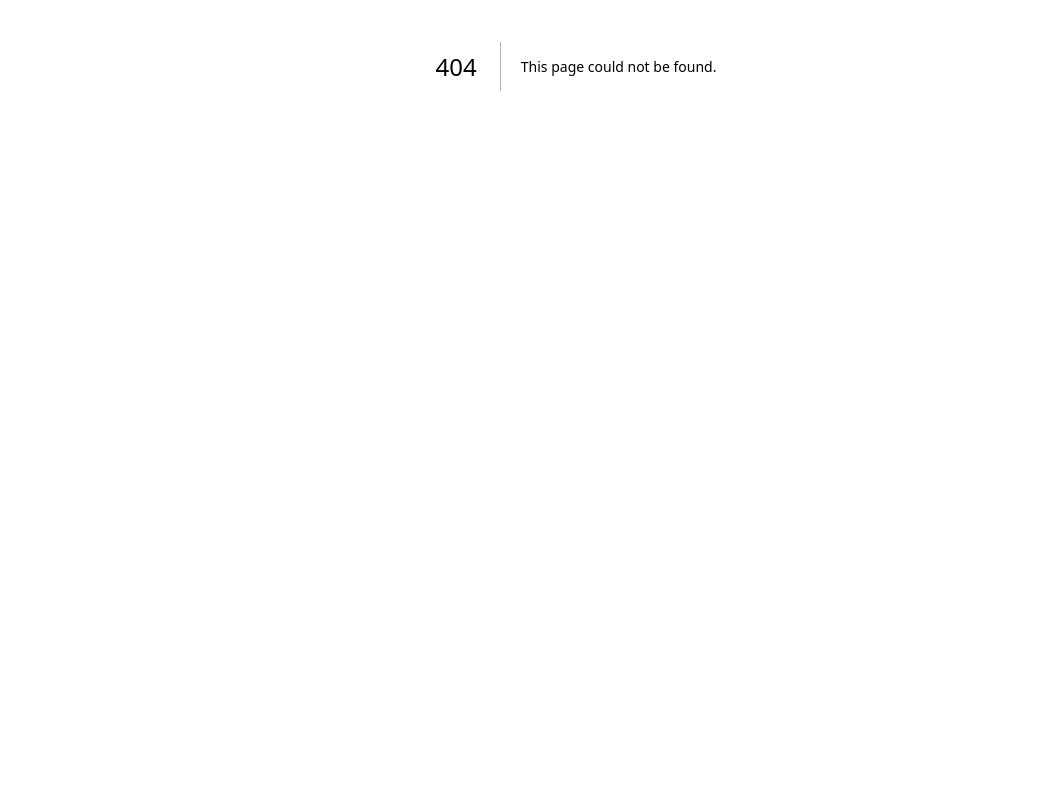
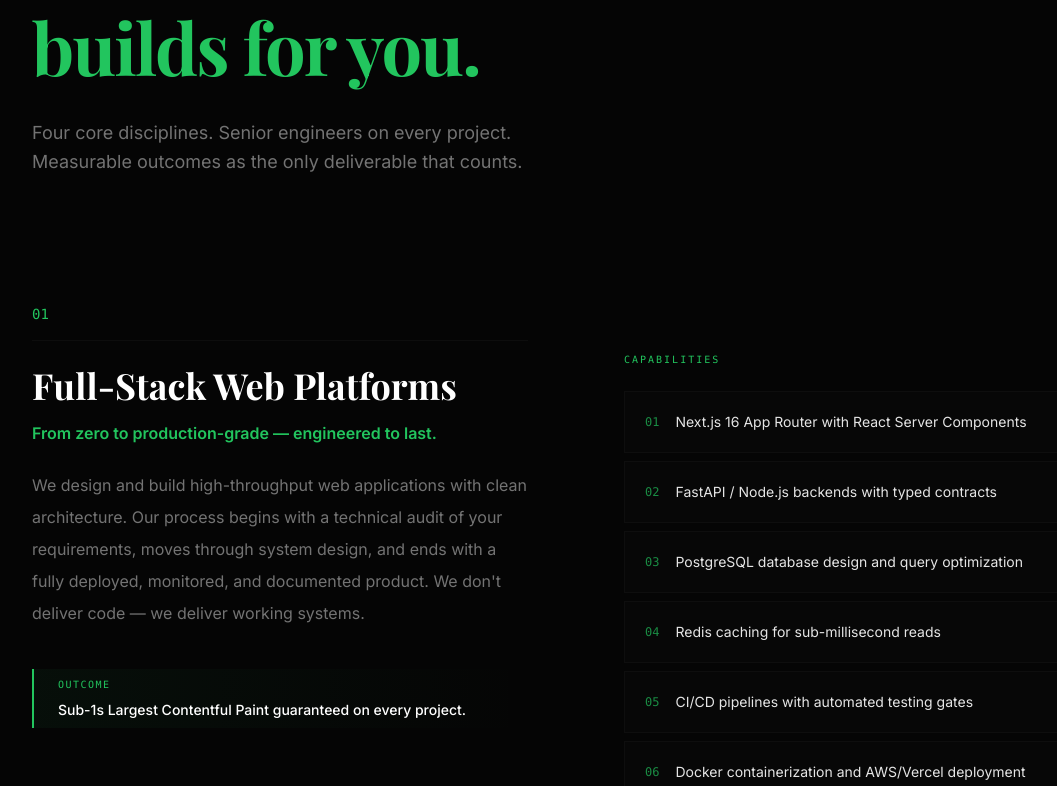
Before and after one commit to mdeocder24/Krudex-Tech, a Next.js app: page /services in a window 1280 px wide. Before the commit this address had no page. Shown: the part 334-1120 px from the top of the page, without its empty margins (64-1121 px from the left). Before the commit the page ends 800 px from the top, so only its background shows below. Built offline with nearby package versions, Linux system fonts and the light colour scheme; a web font is replaced by a local one.

Commit message:
feat: implement Services component and page with detailed service offerings and navigation bar

```diff
--- /dev/null
+++ b/src/app/services/page.tsx
@@ -0,0 +1,176 @@
+"use client";
+
+import React from 'react';
+import { motion } from 'framer-motion';
+import Navbar from '@/components/Navbar';
+import CTA from '@/components/CTA';
+
+const servicesData = [
+  {
+    num: "01",
+    title: "Full-Stack Web Platforms",
+    subtitle: "From zero to production-grade \u2014 engineered to last.",
+    desc: "We design and build high-throughput web applications with clean architecture. Our process begins with a technical audit of your requirements, moves through system design, and ends with a fully deployed, monitored, and documented product. We don't deliver code \u2014 we deliver working systems.",
+    outcome: "Sub-1s Largest Contentful Paint guaranteed on every project.",
+    capabilities: [
+      "Next.js 16 App Router with React Server Components",
+      "FastAPI / Node.js backends with typed contracts",
+      "PostgreSQL database design and query optimization",
+      "Redis caching for sub-millisecond reads",
+      "CI/CD pipelines with automated testing gates",
+      "Docker containerization and AWS/Vercel deployment"
+    ]
+  },
+  {
+    num: "02",
+    title: "Mobile Applications",
+    subtitle: "One codebase. Native performance on both platforms.",
+    desc: "We build cross-platform mobile applications that behave like native apps \u2014 not compromises. React Native with Expo lets us ship to iOS and Android from a single, maintainable codebase while preserving access to native device APIs, smooth 60fps animations, and offline capability.",
+    outcome: "Single codebase delivering native experience across iOS and Android.",
+    capabilities: [
+      "React Native with Expo managed and bare workflows",
+      "Native module integration (camera, biometrics, GPS)",
+      "Offline-first architecture with background sync",
+      "Push notifications and deep linking",
+      "App Store and Google Play submission",
+      "Over-the-air updates with Expo EAS"
+    ]
+  },
+  {
+    num: "03",
+    title: "AI & ML Integration",
+    subtitle: "Intelligent features that work in production \u2014 not just demos.",
+    desc: "We embed AI and machine learning into real products. That means building inference pipelines optimized for latency, training custom models on your domain data, and integrating LLM-powered features that behave predictably under load. We've shipped computer vision, NLP, and recommendation systems into production.",
+    outcome: "18ms average inference latency. 94.7% accuracy on our vision projects.",
+    capabilities: [
+      "Custom model training with TensorFlow and PyTorch",
+      "Real-time computer vision with MediaPipe",
+      "In-browser inference with TensorFlow.js and WebGL",
+      "LLM integration with OpenAI API and LangChain",
+      "RAG pipelines for document-aware AI features",
+      "ML model monitoring and retraining pipelines"
+    ]
+  },
+  {
+    num: "04",
+    title: "UI/UX & Brand Design",
+    subtitle: "Design systems that scale. Identities that command credibility.",
+    desc: "We build design systems from component primitives up \u2014 not templates down. Every interface we design is grounded in user research and business goals, then executed in Figma with full specification and handed off to engineering with working prototypes. Our branding work covers identity, collateral, and digital campaigns.",
+    outcome: "40+ brand identities delivered across startups, enterprises, and events.",
+    capabilities: [
+      "User research, flows, and wireframes",
+      "High-fidelity Figma prototypes",
+      "Component library with Tailwind CSS v4",
+      "Corporate identity and logo design",
+      "Event campaign design (TEDx, conferences)",
+      "Investor-ready pitch deck design"
+    ]
+  }
+];
+
+export default function ServicesPage() {
+  return (
+    <main className="min-h-screen bg-krudex-black selection:bg-krudex-green selection:text-krudex-black flex flex-col">
+      <Navbar />
+
+      <section className="px-8 md:px-16 lg:px-24 pt-48 pb-32 bg-krudex-black">
+        <div className="max-w-7xl mx-auto">
+          <motion.div
+            initial={{ opacity: 0, y: 20 }}
+            animate={{ opacity: 1, y: 0 }}
+            transition={{ duration: 0.5 }}
+            className="inline-flex items-center gap-2 border border-krudex-border px-3 py-1.5 mb-10"
+          >
+            <div className="w-1.5 h-1.5 rounded-full bg-krudex-green"></div>
+            <span className="text-[10px] uppercase tracking-[0.2em] text-krudex-green font-semibold">
+              SERVICES
+            </span>
+          </motion.div>
+
+          <motion.div
+            initial={{ opacity: 0, y: 20 }}
+            animate={{ opacity: 1, y: 0 }}
+            transition={{ duration: 0.5, delay: 0.1 }}
+            className="mb-32"
+          >
+            <h1 className="font-serif text-5xl md:text-7xl text-white font-bold mb-8 leading-[1.1] tracking-tight">
+              What Krudex <br />
+              <span className="text-krudex-green">builds for you.</span>
+            </h1>
+            <p className="text-krudex-muted text-lg leading-relaxed max-w-2xl">
+              Four core disciplines. Senior engineers on every project. <br className="hidden md:block" />
+              Measurable outcomes as the only deliverable that counts.
+            </p>
+          </motion.div>
+
+          <div className="flex flex-col gap-32">
+            {servicesData.map((service, idx) => (
+              <div key={idx} className="grid grid-cols-1 lg:grid-cols-2 gap-16 lg:gap-24">
+                {/* Left Column: Description */}
+                <motion.div
+                  initial={{ opacity: 0, x: -20 }}
+                  whileInView={{ opacity: 1, x: 0 }}
+                  viewport={{ once: true, margin: "-100px" }}
+                  transition={{ duration: 0.6 }}
+                  className="flex flex-col"
+                >
+                  <div className="text-krudex-green font-mono text-sm mb-6 border-b border-krudex-border/50 pb-4 inline-block w-full">{service.num}</div>
+                  <h2 className="font-serif text-4xl text-white font-bold mb-4">{service.title}</h2>
+                  <h3 className="text-krudex-green font-semibold mb-6">{service.subtitle}</h3>
+                  <p className="text-krudex-muted text-base leading-loose mb-10">
+                    {service.desc}
+                  </p>
+                  <div className="border-l-2 border-krudex-green pl-6 py-2 bg-gradient-to-r from-krudex-green/5 to-transparent">
+                    <div className="text-[10px] text-krudex-green font-mono uppercase tracking-[0.15em] mb-2">
+                      OUTCOME
+                    </div>
+                    <p className="text-white font-medium text-sm">
+                      {service.outcome}
+                    </p>
+                  </div>
+                </motion.div>
+
+                {/* Right Column: Capabilities */}
+                <motion.div
+                  initial={{ opacity: 0, x: 20 }}
+                  whileInView={{ opacity: 1, x: 0 }}
+                  viewport={{ once: true, margin: "-100px" }}
+                  transition={{ duration: 0.6, delay: 0.2 }}
+                  className="flex flex-col pt-12"
+                >
+                  <div className="text-[10px] text-krudex-green font-mono uppercase tracking-[0.2em] mb-6">
+                    CAPABILITIES
+                  </div>
+                  <div className="flex flex-col gap-2">
+                    {service.capabilities.map((cap, capIdx) => (
+                      <div
+                        key={capIdx}
+                        className="bg-krudex-card/50 border border-krudex-border/50 p-5 flex items-center gap-4 hover:border-krudex-green/30 transition-colors"
+                      >
+                        <span className="text-krudex-green font-mono text-xs opacity-70">
+                          {String(capIdx + 1).padStart(2, '0')}
+                        </span>
+                        <span className="text-krudex-text text-sm">{cap}</span>
+                      </div>
+                    ))}
+                  </div>
+                </motion.div>
+              </div>
+            ))}
+          </div>
+        </div>
+      </section>
+
+      <CTA />
+
+      <footer className="w-full border-t border-krudex-border py-8 px-8 md:px-16 lg:px-24 flex items-center justify-between text-sm text-krudex-muted mt-auto">
+        <p>&copy; {new Date().getFullYear()} Krudex Technologies PVT. LTD.</p>
+        <div className="flex gap-6">
+          <a href="#" className="hover:text-white transition-colors">LinkedIn</a>
+          <a href="#" className="hover:text-white transition-colors">Twitter</a>
+          <a href="#" className="hover:text-white transition-colors">GitHub</a>
+        </div>
+      </footer>
+    </main>
+  );
+}
--- a/src/components/Navbar.tsx
+++ b/src/components/Navbar.tsx
@@ -26,7 +26,7 @@ const Navbar = () => {
         {['Services', 'Our Work', 'About', 'Contact'].map((item) => (
           <Link
             key={item}
-            href={`#${item.toLowerCase().replace(' ', '-')}`}
+            href={item === 'Services' ? '/services' : `/#${item.toLowerCase().replace(' ', '-')}`}
             className="text-sm text-krudex-muted hover:text-white transition-colors"
           >
             {item}
--- a/src/components/Services.tsx
+++ b/src/components/Services.tsx
@@ -3,6 +3,7 @@
 import React from 'react';
 import { motion } from 'framer-motion';
 import { ArrowRight } from 'lucide-react';
+import Link from 'next/link';
 
 const services = [
   {
@@ -29,7 +30,7 @@ const services = [
 
 const Services = () => {
   return (
-    <section id="services" className="px-8 md:px-16 lg:px-24 py-32 bg-krudex-black">
+    <section id="services-overview" className="px-8 md:px-16 lg:px-24 py-32 bg-krudex-black">
       <div className="max-w-6xl mx-auto">
         <motion.div
           initial={{ opacity: 0, y: 20 }}
@@ -85,10 +86,10 @@ const Services = () => {
           transition={{ duration: 0.5 }}
           className="flex justify-center"
         >
-          <a href="#all-services" className="group flex items-center gap-2 border border-krudex-green text-krudex-green px-8 py-4 font-semibold text-sm hover:bg-krudex-green/10 transition-colors">
+          <Link href="/services" className="group flex items-center gap-2 border border-krudex-green text-krudex-green px-8 py-4 font-semibold text-sm hover:bg-krudex-green/10 transition-colors">
             Explore All Services
             <ArrowRight className="w-4 h-4 group-hover:translate-x-1 transition-transform" />
-          </a>
+          </Link>
         </motion.div>
       </div>
     </section>
```
